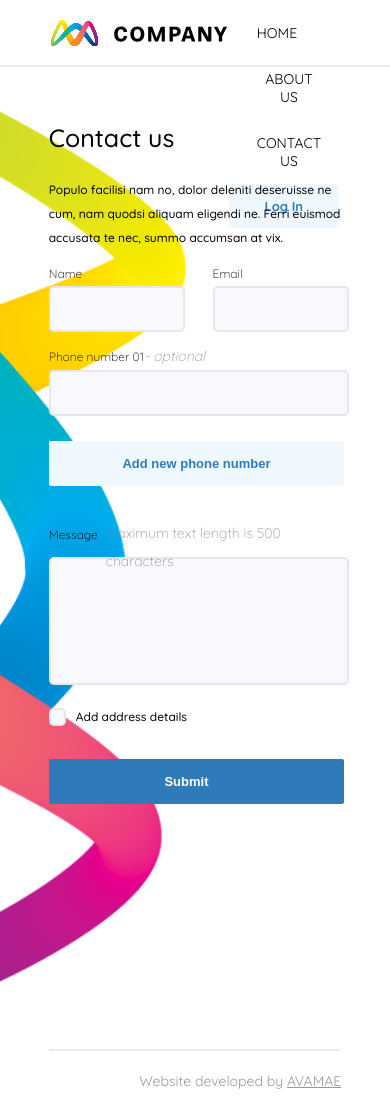
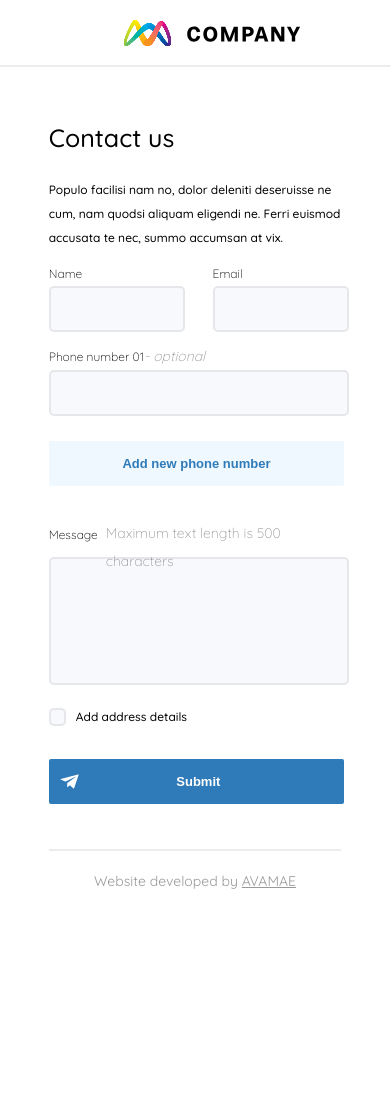
Before and after one commit to Huz1995/test, a React (Create React App) app: page /contact-us in a window 390 px wide. After the commit the page ends 916 px from the top, so only its background shows below. Built offline with nearby package versions, Linux system fonts and the light colour scheme.

Commit message:
mobile style form

```diff
--- a/src/components/Form/form.scss
+++ b/src/components/Form/form.scss
@@ -28,12 +28,21 @@
    .fill {
       width: 80px;
    }
+}
 
+#bottomRow {
+   justify-content: space-around;
    .fill2 {
-      width: 200px;
+      width: 80px;
+   }
+   #middleFill {
+      width: 60px;
+   }
+   .subRow {
+      display: flex;
+      justify-content: space-between;
    }
 }
-
 .numButton {
    background-color: $opac-button-color;
    color: $button-color;
@@ -57,3 +66,19 @@
       right: 10px;
    }
 }
+
+@media only screen and (max-width: $mediaquery-max) {
+   .formClosed {
+      padding-bottom: 0px;
+   }
+
+   #bottomRow {
+      display: block;
+      .subRow {
+         display: flex;
+         #hideFill {
+            display: none;
+         }
+      }
+   }
+}
--- a/src/components/Form/form.tsx
+++ b/src/components/Form/form.tsx
@@ -102,7 +102,8 @@ function Form({ title, description }: { title: string; description: string }) {
                      attribute="addressLine2"
                   ></FormInput>
                </div>
-               <div className="formRow">
+               <div id="bottomRow" className="formRow">
+                  <div className="subRow">
                      <FormInput
                         inputType={FormInputEnum.Field}
                         handler={handleFormChange}
@@ -116,7 +117,9 @@ function Form({ title, description }: { title: string; description: string }) {
                         title="State/County"
                         attribute="stateCounty"
                      ></FormInput>
-                  <div className="fill2"></div>
+                  </div>
+                  <div id="middleFill" className="fill2"></div>
+                  <div className="subRow">
                      <FormInput
                         inputType={FormInputEnum.Field}
                         handler={handleFormChange}
@@ -130,6 +133,7 @@ function Form({ title, description }: { title: string; description: string }) {
                         title="Country"
                         attribute="country"
                      ></FormInput>
+                  </div>
                </div>
             </>
          );
--- a/src/components/footer/footer.scss
+++ b/src/components/footer/footer.scss
@@ -23,3 +23,12 @@
       }
    }
 }
+
+@media only screen and (max-width: $mediaquery-max) {
+   .footer {
+      text-align: center;
+   }
+   .tag {
+      float: none !important;
+   }
+}
--- a/src/components/toolbar/toolbar.scss
+++ b/src/components/toolbar/toolbar.scss
@@ -39,3 +39,13 @@
       }
    }
 }
+
+@media only screen and (max-width: 1000px) {
+   .buttonContainer {
+      display: none !important;
+   }
+   .logo {
+      position: relative;
+      left: 25%;
+   }
+}
--- a/src/pages/ContactUs/contactUs.scss
+++ b/src/pages/ContactUs/contactUs.scss
@@ -7,7 +7,7 @@
       @include Page();
       display: flex;
 
-      img {
+      .svgImg {
          position: absolute;
          right: 200px;
          top: 10px;
@@ -17,3 +17,9 @@
       }
    }
 }
+
+@media only screen and (max-width: 1300px) {
+   .svgImg {
+      display: none;
+   }
+}
--- a/src/pages/ContactUs/contactUs.tsx
+++ b/src/pages/ContactUs/contactUs.tsx
@@ -11,7 +11,7 @@ function ContactUs() {
       <div className="contactUsContainer">
          <div className="contactUs">
             <Form title="Contact us" description={description}></Form>
-            <img src={diagram} alt="cuimg" />
+            <img className="svgImg" src={diagram} alt="cuimg" />
          </div>
       </div>
    );
--- a/src/variables.scss
+++ b/src/variables.scss
@@ -21,6 +21,8 @@ $formfield-color: #f8f9fc;
 $bodywidth: 75%;
 $text-padding: 10px;
 
+$mediaquery-max: 628px;
+
 @mixin PageContainer {
    width: 100%;
    flex: 1;
```
Lines whose indentation alone changed are shown as unchanged.
